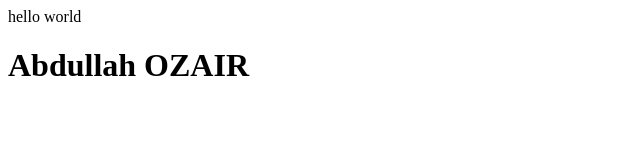
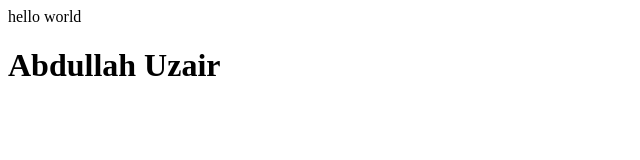
Before and after one commit to AbdullahOzair/new-file, a plain HTML site: page index.html in a window 1280 px wide. Shown: the whole page, without its empty margins (0-640 px from the left). Drawn offline with Linux system fonts and the light colour scheme.

Commit message:
add new heading

```diff
--- a/index.html
+++ b/index.html
@@ -7,6 +7,6 @@
 </head>
 <body>
     <a> hello world</a>
-    <h1>Abdullah OZAIR</h1>
+    <h1>Abdullah Uzair</h1>
 </body>
 </html>
```
Also changed, not shown: Mydocoment.txt (added).
